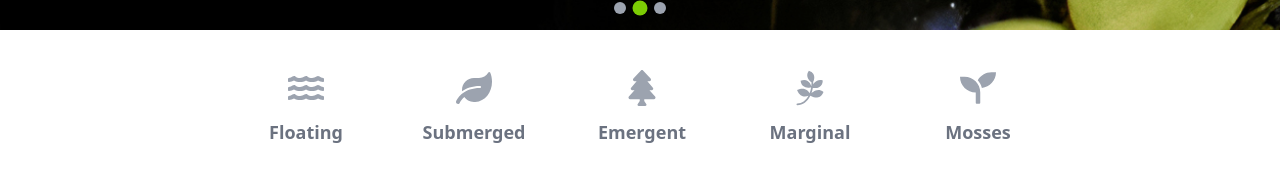
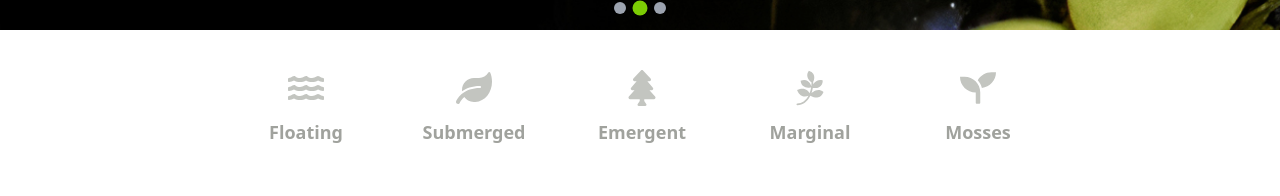
Before and after one commit to Thamidu-Peiris/CRIPS, a React (Create React App) app in the folder frontend/: page / in a window 1280 px wide. Shown: the part 570-766 px from the top of the page. Built offline with nearby package versions, Linux system fonts and the light colour scheme; no server answers.

Commit message:
Home UI Updated
Categories section

```diff
--- a/frontend/src/pages/Home.js
+++ b/frontend/src/pages/Home.js
@@ -534,7 +534,7 @@ const Home = () => {
                   aria-label={`Select ${category.name} category`}
                 >
                   <div
-                    className="relative text-4xl mb-3 text-gray-400 group-hover:text-green-600 transition-all duration-300 cursor-pointer pointer-events-auto transform group-hover:scale-110 hover:text-green-600 hover:scale-110"
+                    className="relative text-4xl mb-3 text-[#C3C5C0] group-hover:text-[#87de04] transition-all duration-300 cursor-pointer pointer-events-auto transform group-hover:scale-110 hover:text-green-600 hover:scale-110"
                     tabIndex={0}
                     role="button"
                     aria-label={`Select ${category.name} category`}
@@ -547,7 +547,7 @@ const Home = () => {
                   >
                     {category.icon}
                   </div>
-                  <span className="text-lg font-semibold text-gray-500 group-hover:text-green-600 transition-all duration-300">
+                  <span className="text-lg font-semibold text-[#A0A29D] group-hover:text-[#74C001] transition-all duration-300">
                     {category.name}
                   </span>
                 </Link>
```
